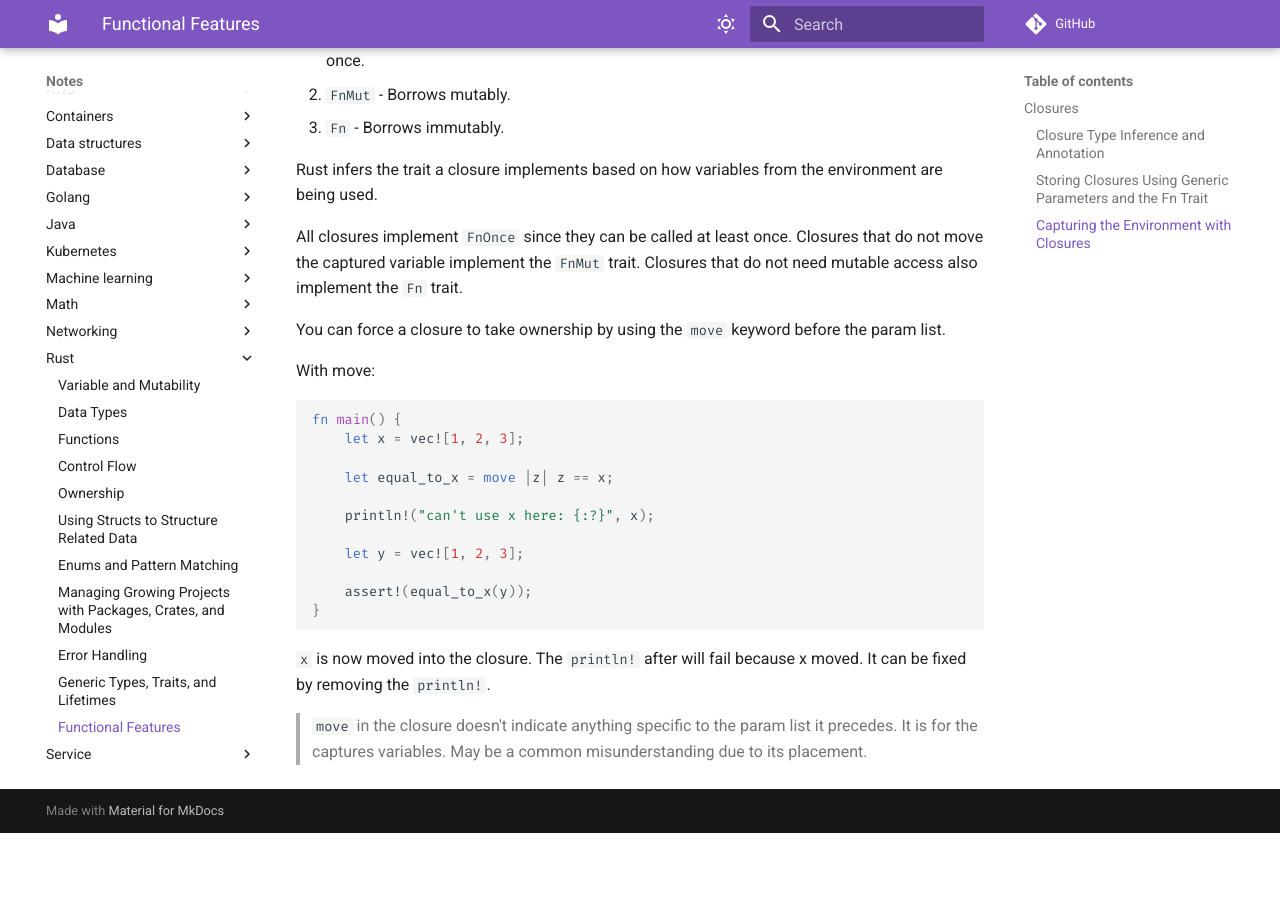
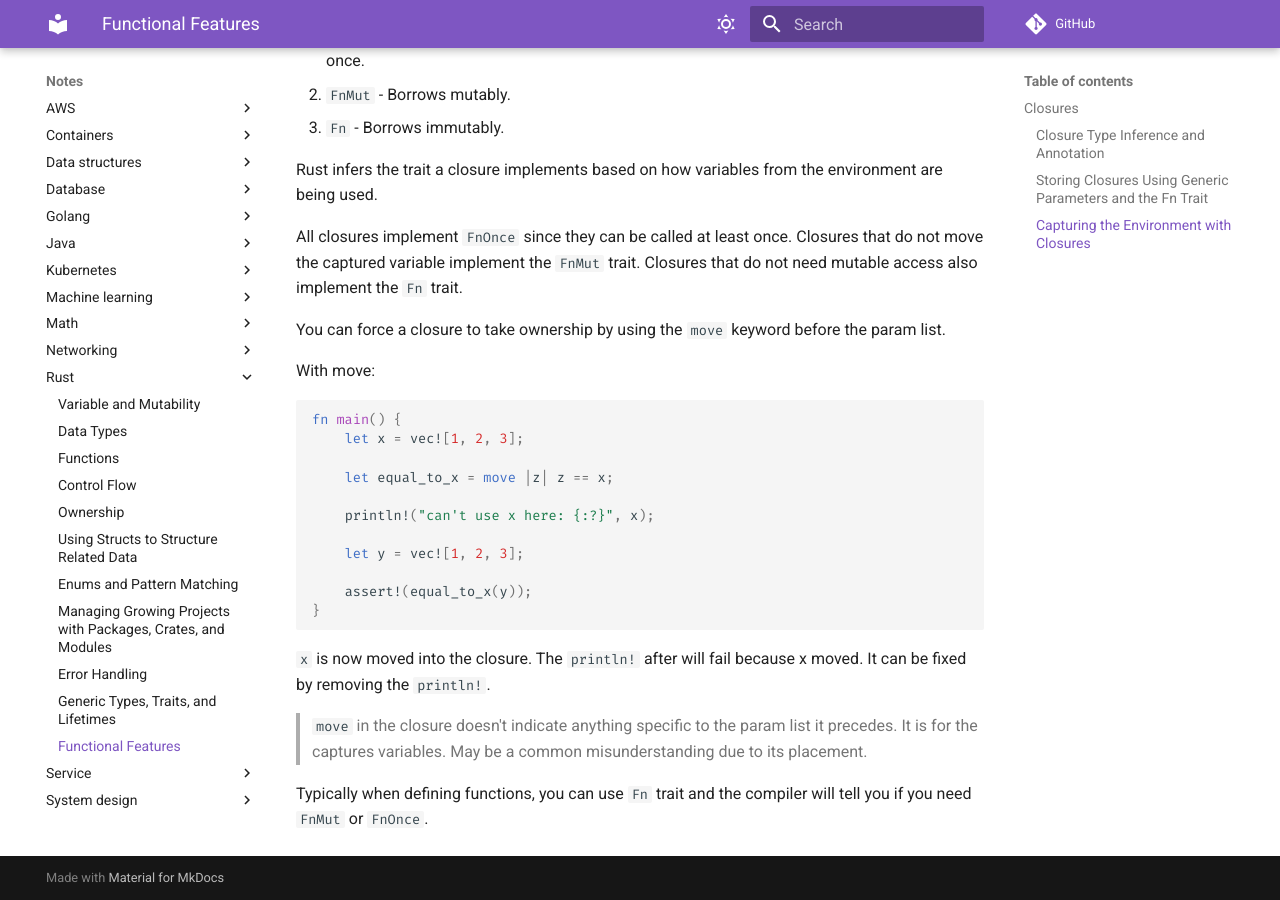
Before and after one commit to gapuchi/gapuchi.github.io, an MkDocs documentation site: the page built from docs/notes/rust/13-functional-features.md, in a window 1280 px wide and 900 px high, scrolled down 2113 px. Built offline with MkDocs 1.6.1 and Material for MkDocs 9.7.7, drawn with Linux system fonts in a browser that asks for light colours; comment, search, counter and statistics services are not loaded; before the commit the page ends 2946 px from its top, so only the background shows below that.

Commit message:
Fin Closure Notes

```diff
--- a/docs/notes/rust/13-functional-features.md
+++ b/docs/notes/rust/13-functional-features.md
@@ -105,3 +105,5 @@ fn main() {
 `x` is now moved into the closure. The `println!` after will fail because x moved. It can be fixed by removing the `println!`.
 
 > `move` in the closure doesn't indicate anything specific to the param list it precedes. It is for the captures variables. May be a common misunderstanding due to its placement.
+
+Typically when defining functions, you can use `Fn` trait and the compiler will tell you if you need `FnMut` or `FnOnce`.
```
